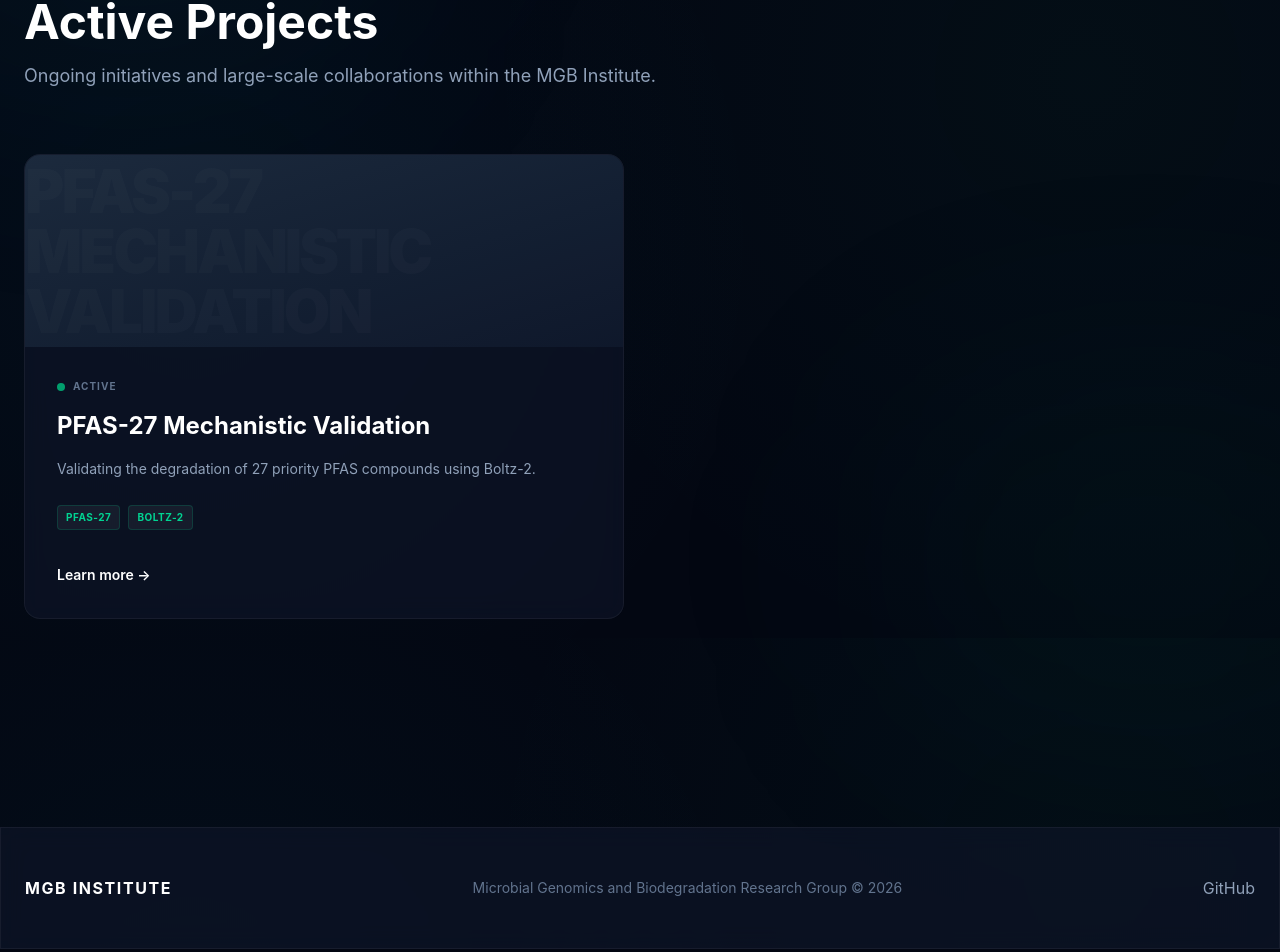
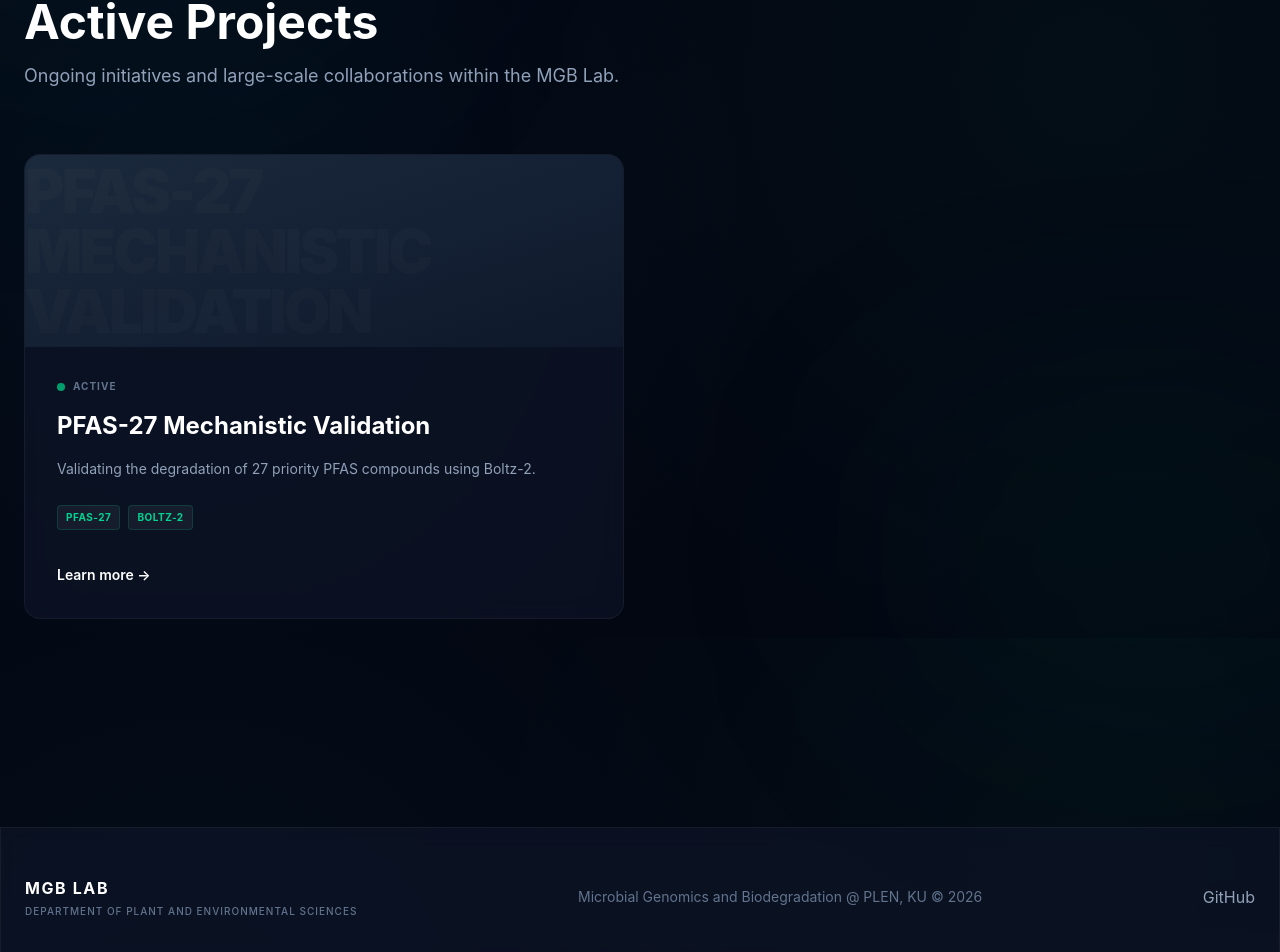
Before and after one commit to KU-MGB/KU-MGB.github.io, a Next.js app: page /projects in a window 1280 px wide. Shown: the part 162-1114 px from the top of the page. Built offline with nearby package versions, Linux system fonts and the light colour scheme.

Commit message:
Rebrand: Change Institute to Lab @ PLEN, KU and update metadata/footer

```diff
--- a/content/people/bachelors/placeholder.md
+++ b/content/people/bachelors/placeholder.md
@@ -1,7 +1,7 @@
 ---
 name: Placeholder BSc Student
 role: BSc Student
-email: bsc@mgb-institute.org
+email: bsc@plen.ku.dk
 tags: ["Microbiology"]
 ---
 A placeholder for current BSc students.
--- a/content/people/masters/placeholder.md
+++ b/content/people/masters/placeholder.md
@@ -1,7 +1,7 @@
 ---
 name: Placeholder MSc Student
 role: MSc Student
-email: msc@mgb-institute.org
+email: msc@plen.ku.dk
 tags: ["Bioinformatics"]
 ---
 A placeholder for current MSc students.
--- a/content/people/phd/bob-johnson.md
+++ b/content/people/phd/bob-johnson.md
@@ -1,7 +1,7 @@
 ---
 name: Bob Johnson
 role: PhD Student
-email: bob.j@mgb-institute.org
+email: bob.j@plen.ku.dk
 tags: ["Computational Biology", "AI"]
 ---
 Bob is developing new AI models for predicting enzyme-PFAS interactions.
--- a/content/people/phd/placeholder.md
+++ b/content/people/phd/placeholder.md
@@ -1,7 +1,7 @@
 ---
 name: Placeholder Student
 role: PhD Student
-email: phd@mgb-institute.org
+email: phd@plen.ku.dk
 tags: ["Microbial Genomics"]
 ---
 A placeholder for upcoming PhD students in the MGB group.
--- a/content/people/postdocs/alice-smith.md
+++ b/content/people/postdocs/alice-smith.md
@@ -1,7 +1,7 @@
 ---
 name: Dr. Alice Smith
 role: Postdoctoral Researcher
-email: alice.smith@mgb-institute.org
+email: alice.smith@plen.ku.dk
 github: https://github.com/alicesmith
 tags: ["Metagenomics", "PFAS"]
 ---
--- a/src/app/layout.tsx
+++ b/src/app/layout.tsx
@@ -2,8 +2,8 @@ import type { Metadata } from "next";
 import "./globals.css";
 
 export const metadata: Metadata = {
-  title: "MGB | Microbial Genomics and Biodegradation",
-  description: "Advancing PFAS Defluorination and Environmental Biotechnology through modern computational biology.",
+  title: "MGB Lab | Microbial Genomics and Biodegradation",
+  description: "Microbial Genomics and Biodegradation Lab @ PLEN, University of Copenhagen. Advancing PFAS Defluorination and Environmental Biotechnology.",
 };
 
 export default function RootLayout({
@@ -62,11 +62,12 @@ function Footer() {
   return (
     <footer className="border-t border-white/5 mt-32 py-12 glass-panel">
       <div className="max-w-7xl mx-auto px-6 flex flex-col md:flex-row justify-between items-center gap-6">
-        <div className="flex items-center gap-3">
-          <span className="font-bold text-white tracking-widest">MGB INSTITUTE</span>
+        <div className="flex flex-col gap-1">
+          <span className="font-bold text-white tracking-widest uppercase">MGB LAB</span>
+          <span className="text-[10px] text-slate-500 font-medium uppercase tracking-widest">Department of Plant and Environmental Sciences</span>
         </div>
         <p className="text-slate-500 text-sm text-center md:text-left">
-          Microbial Genomics and Biodegradation Research Group &copy; {new Date().getFullYear()}
+          Microbial Genomics and Biodegradation @ PLEN, KU &copy; {new Date().getFullYear()}
         </p>
         <div className="flex gap-4 text-slate-400">
           <a href="https://github.com/KU-MGB" className="hover:text-white transition-colors">GitHub</a>
--- a/src/app/projects/page.tsx
+++ b/src/app/projects/page.tsx
@@ -7,7 +7,7 @@ export default function ProjectsPage() {
     <div className="max-w-7xl mx-auto px-6 py-20">
       <h1 className="text-5xl font-bold text-white mb-4">Active Projects</h1>
       <p className="text-slate-400 mb-16 max-w-2xl text-lg">
-        Ongoing initiatives and large-scale collaborations within the MGB Institute.
+        Ongoing initiatives and large-scale collaborations within the MGB Lab.
       </p>
 
       <div className="grid grid-cols-1 md:grid-cols-2 gap-8">
```
Also changed, not shown: 1 other file (tests, documents, lock files or other folders).
